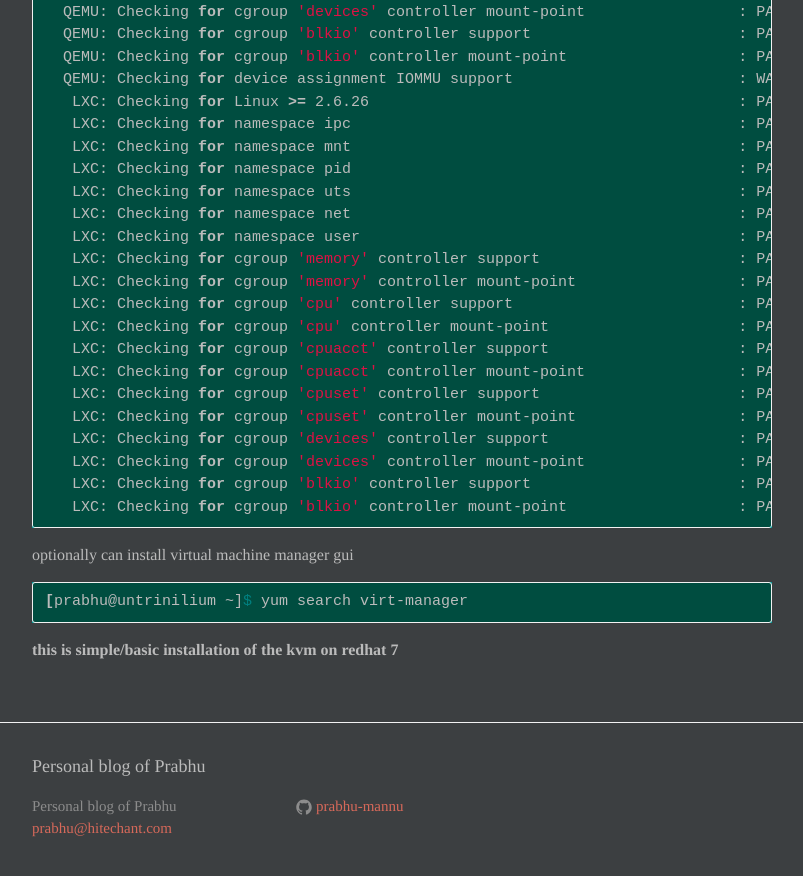
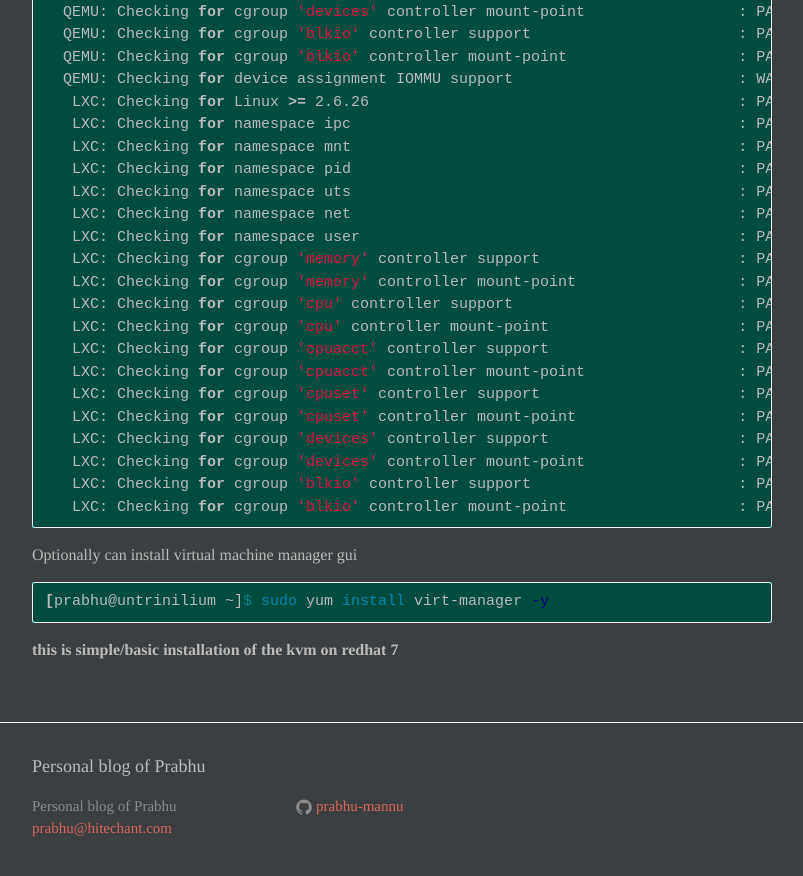
Before and after one commit to prabhu-mannu/prabhu-mannu.github.com, a Jekyll site: the page built from _posts/2016-09-20-kvm-centos.markdown, in a window 1280 px wide and 900 px high, scrolled down 1559 px. Shown: the top 876 px of the window, without its empty margins (238-1041 px from the left). Built offline with Jekyll 4.4.1, drawn with Linux system fonts in a browser that asks for light colours.

Commit message:
Update 2016-09-20-kvm-centos.markdown

```diff
--- a/_posts/2016-09-20-kvm-centos.markdown
+++ b/_posts/2016-09-20-kvm-centos.markdown
@@ -101,10 +101,10 @@ setlocale: No such file or directory
    LXC: Checking for cgroup 'blkio' controller mount-point                   : PASS
 {% endhighlight %}
 
-optionally can install virtual machine manager gui
+Optionally can install virtual machine manager gui
 
 {% highlight shell %}
-[prabhu@untrinilium ~]$ yum search virt-manager
+[prabhu@untrinilium ~]$ sudo yum install virt-manager -y
 {% endhighlight %}
 
 **this is simple/basic installation of the kvm on redhat 7**
```
